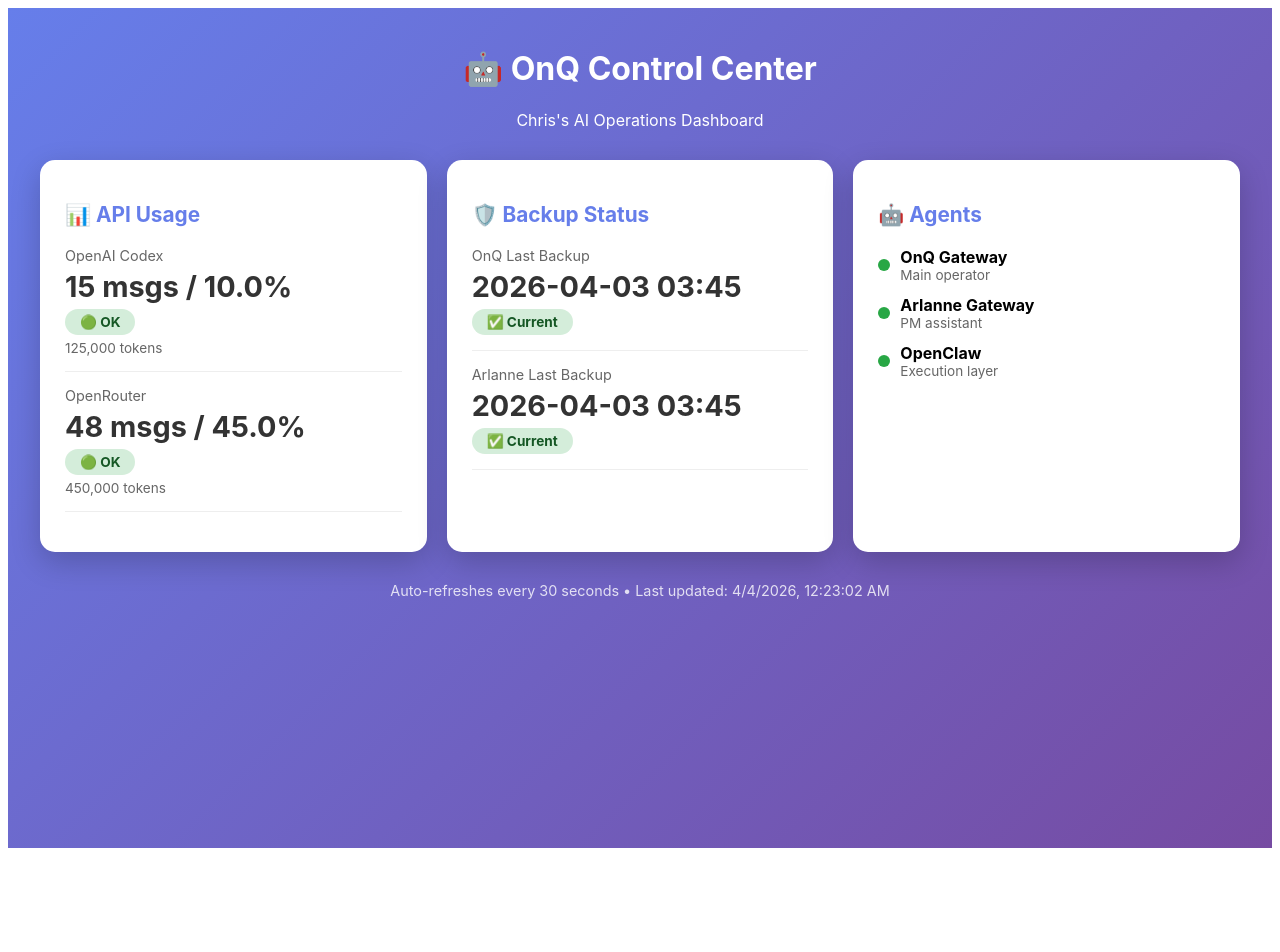
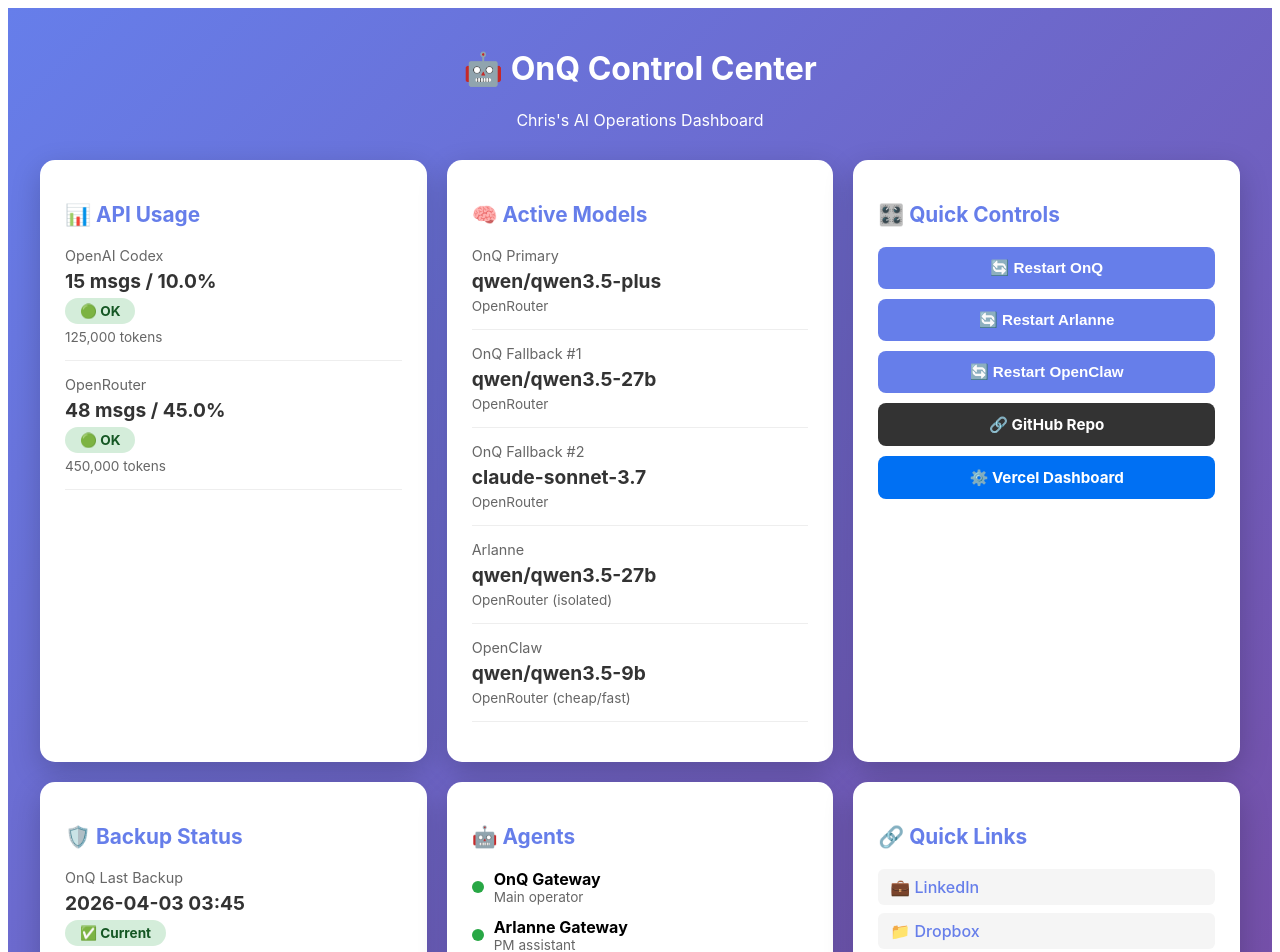
Before and after one commit to stravanquest/onq-dashboard, a Next.js app: page / in a window 1280 px wide. Shown: the top 952 px of the page. Before the commit the page ends 856 px from the top, so only its background shows below. Built offline with nearby package versions, Linux system fonts and the light colour scheme.

Commit message:
Add models card, restart buttons, and quick links

```diff
--- a/pages/index.js
+++ b/pages/index.js
@@ -3,14 +3,15 @@
 export default function Dashboard() {
   const [data, setData] = useState(null);
   const [loading, setLoading] = useState(true);
+  const [restartStatus, setRestartStatus] = useState(null);
 
   useEffect(() => {
-    fetchDashboardData();
-    const interval = setInterval(fetchDashboardData, 30000);
+    fetchData();
+    const interval = setInterval(fetchData, 30000);
     return () => clearInterval(interval);
   }, []);
 
-  async function fetchDashboardData() {
+  async function fetchData() {
     try {
       const res = await fetch('/api/usage');
       const result = await res.json();
@@ -19,6 +20,23 @@
     } catch (error) {
       console.error('Failed to fetch data:', error);
       setLoading(false);
+    }
+  }
+
+  async function handleRestart(agent) {
+    setRestartStatus(`Restarting ${agent}...`);
+    try {
+      const res = await fetch('/api/restart', {
+        method: 'POST',
+        headers: { 'Content-Type': 'application/json' },
+        body: JSON.stringify({ agent })
+      });
+      const result = await res.json();
+      setRestartStatus(result.message || 'Restarted!');
+      setTimeout(() => setRestartStatus(null), 3000);
+    } catch (error) {
+      setRestartStatus('Restart failed');
+      setTimeout(() => setRestartStatus(null), 3000);
     }
   }
 
@@ -70,6 +88,90 @@
           )}
         </div>
 
+        {/* Models Card - NEW! */}
+        <div style={styles.card}>
+          <h2 style={styles.cardTitle}>🧠 Active Models</h2>
+          <div style={styles.stat}>
+            <div style={styles.statLabel}>OnQ Primary</div>
+            <div style={styles.statValue}>qwen/qwen3.5-plus</div>
+            <div style={styles.statDetail}>OpenRouter</div>
+          </div>
+          <div style={styles.stat}>
+            <div style={styles.statLabel}>OnQ Fallback #1</div>
+            <div style={styles.statValue}>qwen/qwen3.5-27b</div>
+            <div style={styles.statDetail}>OpenRouter</div>
+          </div>
+          <div style={styles.stat}>
+            <div style={styles.statLabel}>OnQ Fallback #2</div>
+            <div style={styles.statValue}>claude-sonnet-3.7</div>
+            <div style={styles.statDetail}>OpenRouter</div>
+          </div>
+          <div style={styles.stat}>
+            <div style={styles.statLabel}>Arlanne</div>
+            <div style={styles.statValue}>qwen/qwen3.5-27b</div>
+            <div style={styles.statDetail}>OpenRouter (isolated)</div>
+          </div>
+          <div style={styles.stat}>
+            <div style={styles.statLabel}>OpenClaw</div>
+            <div style={styles.statValue}>qwen/qwen3.5-9b</div>
+            <div style={styles.statDetail}>OpenRouter (cheap/fast)</div>
+          </div>
+        </div>
+
+        {/* Controls Card - NEW! */}
+        <div style={styles.card}>
+          <h2 style={styles.cardTitle}>🎛️ Quick Controls</h2>
+          <div style={styles.buttonGrid}>
+            <button
+              style={styles.button}
+              onClick={() => handleRestart('onq')}
+              onMouseOver={(e) => e.target.style.background = '#5560ee'}
+              onMouseOut={(e) => e.target.style.background = '#667eea'}
+            >
+              🔄 Restart OnQ
+            </button>
+            <button
+              style={styles.button}
+              onClick={() => handleRestart('arlanne')}
+              onMouseOver={(e) => e.target.style.background = '#5560ee'}
+              onMouseOut={(e) => e.target.style.background = '#667eea'}
+            >
+              🔄 Restart Arlanne
+            </button>
+            <button
+              style={styles.button}
+              onClick={() => handleRestart('openclaw')}
+              onMouseOver={(e) => e.target.style.background = '#5560ee'}
+              onMouseOut={(e) => e.target.style.background = '#667eea'}
+            >
+              🔄 Restart OpenClaw
+            </button>
+            <a
+              href="https://github.com/stravanquest/onq-dashboard"
+              target="_blank"
+              rel="noopener noreferrer"
+              style={{...styles.button, background: '#333'}}
+              onMouseOver={(e) => e.target.style.background = '#555'}
+              onMouseOut={(e) => e.target.style.background = '#333'}
+            >
+              🔗 GitHub Repo
+            </a>
+            <a
+              href="https://vercel.com/dashboard"
+              target="_blank"
+              rel="noopener noreferrer"
+              style={{...styles.button, background: '#0070f3'}}
+              onMouseOver={(e) => e.target.style.background = '#0060df'}
+              onMouseOut={(e) => e.target.style.background = '#0070f3'}
+            >
+              ⚙️ Vercel Dashboard
+            </a>
+            {restartStatus && (
+              <div style={styles.statusMessage}>{restartStatus}</div>
+            )}
+          </div>
+        </div>
+
         {/* Backup Card */}
         <div style={styles.card}>
           <h2 style={styles.cardTitle}>🛡️ Backup Status</h2>
@@ -99,6 +201,28 @@
               <AgentStatus name="OpenClaw" active={data.agents.openclaw} desc="Execution layer" />
             </>
           )}
+        </div>
+
+        {/* Quick Links Card - NEW! */}
+        <div style={styles.card}>
+          <h2 style={styles.cardTitle}>🔗 Quick Links</h2>
+          <div style={styles.linkList}>
+            <a href="https://linkedin.com" target="_blank" rel="noopener noreferrer" style={styles.link}>
+              💼 LinkedIn
+            </a>
+            <a href="https://dropbox.com" target="_blank" rel="noopener noreferrer" style={styles.link}>
+              📁 Dropbox
+            </a>
+            <a href="https://github.com/stravanquest" target="_blank" rel="noopener noreferrer" style={styles.link}>
+              👨‍💻 GitHub
+            </a>
+            <a href="https://vercel.com" target="_blank" rel="noopener noreferrer" style={styles.link}>
+              ▲ Vercel
+            </a>
+            <a href="https://openrouter.ai" target="_blank" rel="noopener noreferrer" style={styles.link}>
+              🌐 OpenRouter
+            </a>
+          </div>
         </div>
       </div>
 
@@ -143,7 +267,6 @@
     display: 'grid',
     gridTemplateColumns: 'repeat(auto-fit, minmax(300px, 1fr))',
     gap: '20px',
-    marginBottom: '30px',
     maxWidth: '1200px',
     margin: '0 auto 30px auto',
   },
@@ -169,7 +292,7 @@
     marginBottom: '5px',
   },
   statValue: {
-    fontSize: '1.8em',
+    fontSize: '1.2em',
     fontWeight: 'bold',
     color: '#333',
   },
@@ -226,4 +349,46 @@
     fontSize: '0.9em',
     marginTop: '20px',
   },
+  buttonGrid: {
+    display: 'grid',
+    gridTemplateColumns: '1fr',
+    gap: '10px',
+  },
+  button: {
+    background: '#667eea',
+    color: 'white',
+    border: 'none',
+    padding: '12px 20px',
+    borderRadius: '8px',
+    fontSize: '0.95em',
+    fontWeight: 'bold',
+    cursor: 'pointer',
+    textAlign: 'center',
+    textDecoration: 'none',
+    display: 'block',
+    transition: 'background 0.2s',
+  },
+  statusMessage: {
+    textAlign: 'center',
+    padding: '10px',
+    background: '#e8f5e9',
+    borderRadius: '8px',
+    color: '#2e7d32',
+    fontWeight: 'bold',
+    marginTop: '10px',
+  },
+  linkList: {
+    display: 'flex',
+    flexDirection: 'column',
+    gap: '8px',
+  },
+  link: {
+    color: '#667eea',
+    textDecoration: 'none',
+    padding: '8px 12px',
+    borderRadius: '6px',
+    background: '#f5f5f5',
+    fontWeight: '500',
+    transition: 'all 0.2s',
+  },
 };
```
